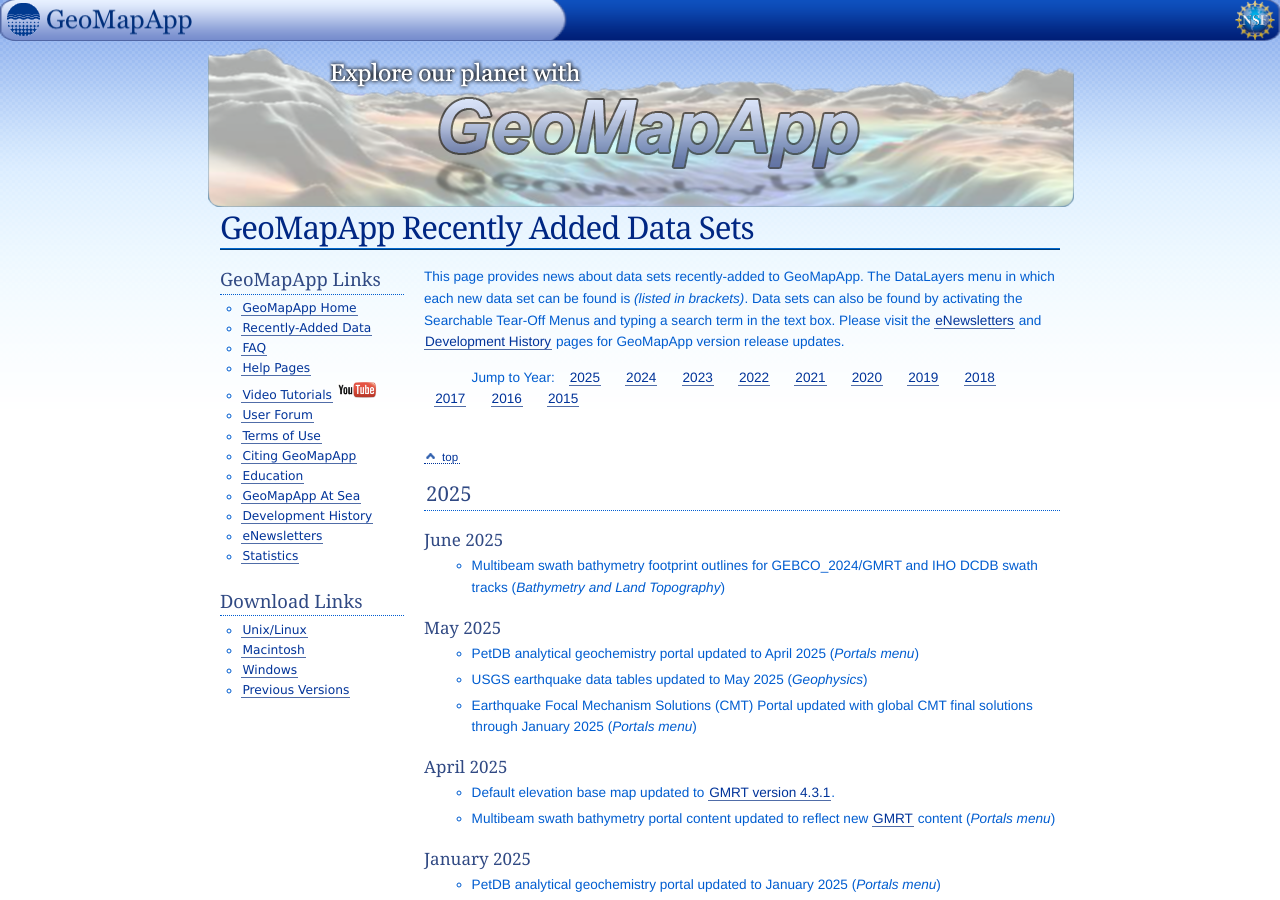
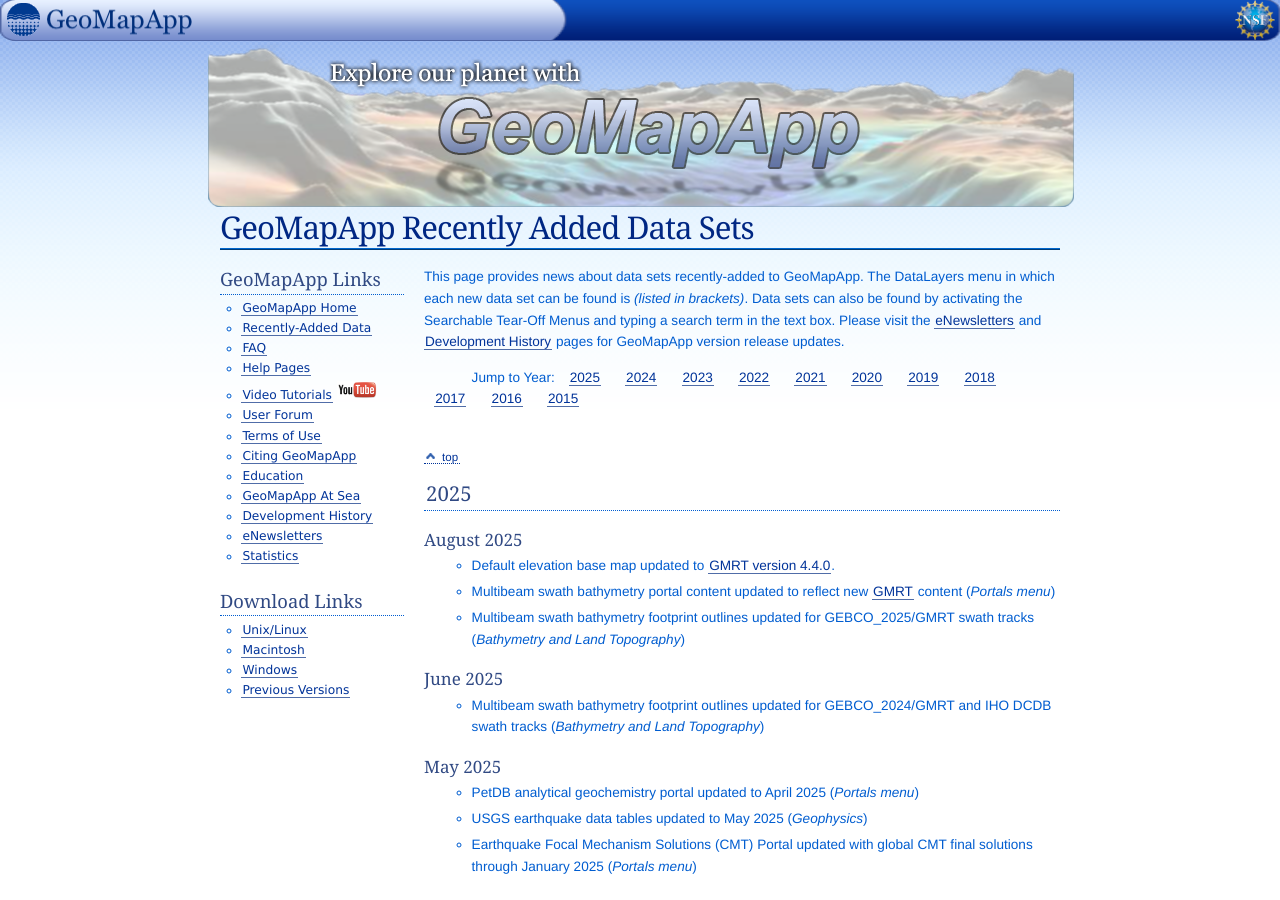
Before and after one commit to mgds/www.geomapapp.org, a Jekyll site: the page built from data_set_news.html, in a window 1280 px wide and 900 px high. Built offline with Jekyll 4.4.1, drawn with Linux system fonts in a browser that asks for light colours.

Commit message:
Updated data_set_news.html for new GMRT base map release, Multibeam portal and GEBCO_2025 TID swath footprints content added Aug/Sep 2025

```diff
--- a/data_set_news.html
+++ b/data_set_news.html
@@ -32,9 +32,16 @@
 
 <h3><a name="year2025" id="year2025"></a>2025</h3>
 
+<h4>August 2025</h4>
+<ul>
+<li>Default elevation base map updated to <a href="https://gmrt.org/about/news.php#sec25">GMRT version 4.4.0</a>.
+<li>Multibeam swath bathymetry portal content updated to reflect new <a href="https://www.gmrt.org/">GMRT</a> content (<i>Portals menu</i>)
+<li>Multibeam swath bathymetry footprint outlines updated for GEBCO_2025/GMRT swath tracks (<i>Bathymetry and Land Topography</i>)
+</ul>
+
 <h4>June 2025</h4>
 <ul>
-<li>Multibeam swath bathymetry footprint outlines for GEBCO_2024/GMRT and IHO DCDB swath tracks (<i>Bathymetry and Land Topography</i>)
+<li>Multibeam swath bathymetry footprint outlines updated for GEBCO_2024/GMRT and IHO DCDB swath tracks (<i>Bathymetry and Land Topography</i>)
 </ul>
 
 <h4>May 2025</h4>
```
